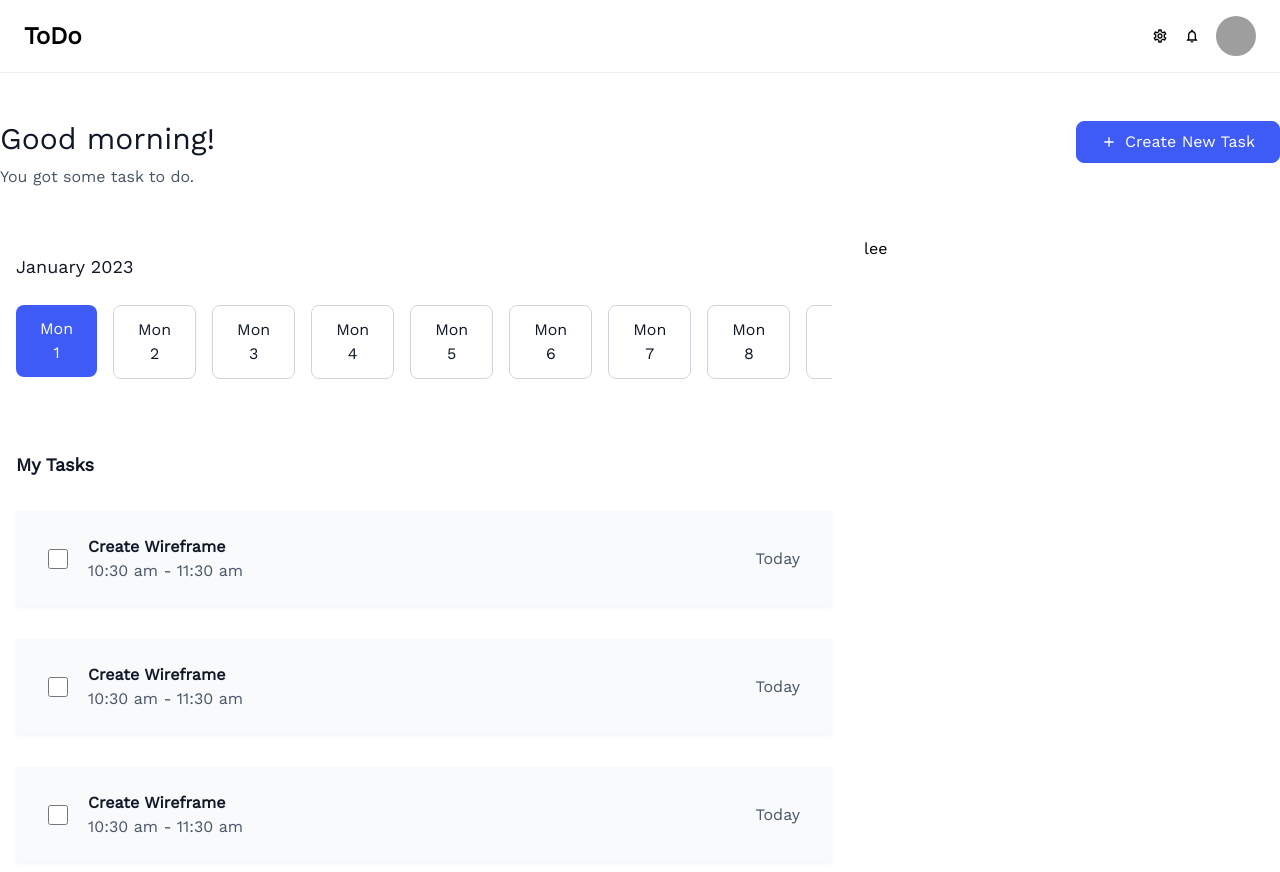
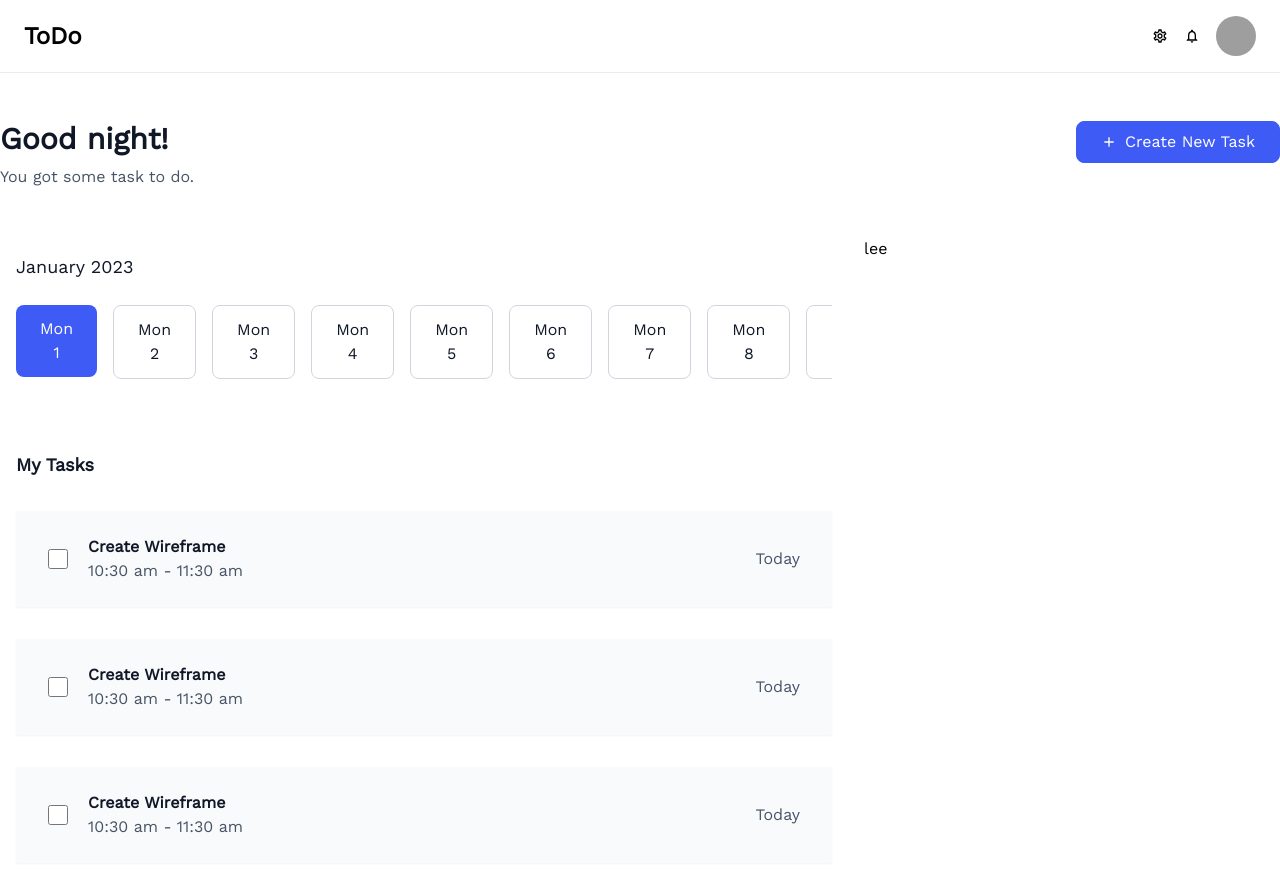
Before and after one commit to sammy-code98/schoolinkaTodo, a React (Vite) app: page / in a window 1280 px wide. Shown: the top 872 px of the page. Built offline with nearby package versions, Linux system fonts and the light colour scheme; grey boxes are pictures that could not be loaded.

Commit message:
feat:add dynamic timing

```diff
--- a/src/App.tsx
+++ b/src/App.tsx
@@ -3,6 +3,16 @@ import { MdAdd } from "react-icons/md";
 
 
 function App() {
+  let timeOfDay: string;
+  const date: Date = new Date()
+  const hours: number = date.getHours()
+  if (hours < 12) {
+    timeOfDay = 'morning'
+  } else if (hours >= 12 && hours < 17) {
+    timeOfDay = 'afternoon'
+  } else {
+    timeOfDay = 'night'
+  }
 
   return (
     <>
@@ -10,7 +20,7 @@ function App() {
       <div className="relative mx-auto max-w-screen-xl mt-12">
         <div className="flex justify-between">
           <div className="px-4 lg:px-0">
-            <h3 className="text-primary_black text-3xl font-normal">Good morning!</h3>
+            <h3 className="text-primary_black text-3xl font-semibold">Good {timeOfDay}!</h3>
             <p className="mt-2 text-grey">You got some task to do. </p>
           </div>
           <div className="hidden lg:block">
--- a/src/components/Header/index.tsx
+++ b/src/components/Header/index.tsx
@@ -6,10 +6,10 @@ export default function Index() {
     const [menuOpen, setMenuOpen] = useState<boolean>(false)
     const handleClick = () => setMenuOpen(!menuOpen)
     return (
-        <header>
-            <nav className="bg-base_white border-b border-secondary_grey px-4 lg:px-6 py-4 ">
+        <header className="sticky z-50 top-0 ">
+            <nav className="bg-base_white border-b border-secondary_grey px-4 lg:px-6 py-4">
 
-                <div className="flex flex-wrap justify-between items-center mx-auto max-w-screen-xl">
+                <div className="flex flex-wrap justify-between items-center mx-auto max-w-screen-xl ">
                     <h3 className="text-2xl font-semibold">ToDo</h3>
                     <div className="hidden lg:flex flex-wrap justify-between items-center gap-x-4">
                         <MdOutlineSettings />
```
